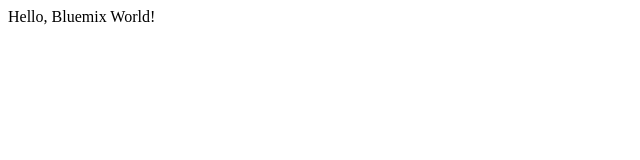
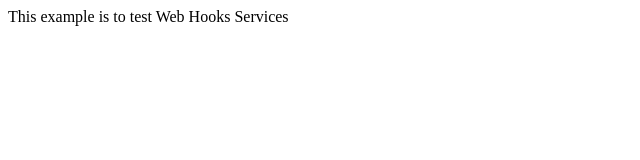
Before and after one commit to priyadarshi035/web-hook2, a plain HTML site: page index.html in a window 1280 px wide. Shown: the whole page, without its empty margins (0-640 px from the left). Drawn offline with Linux system fonts and the light colour scheme.

Commit message:
update html per task 2484.

```diff
--- a/index.html
+++ b/index.html
@@ -1,5 +1,5 @@
 <html>
 	<body>
-		Hello, Bluemix World!
+		This example is to test Web Hooks Services
 	</body>
 </html>
```
